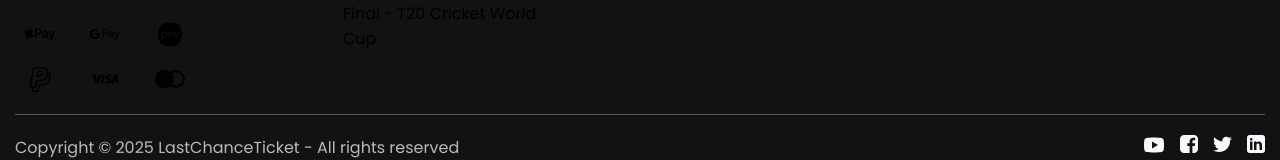
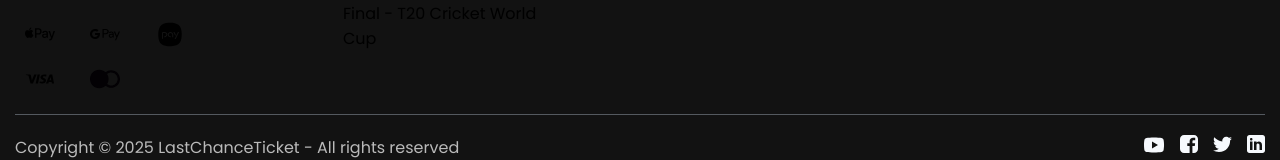
Before and after one commit to amirishaque/LastTicket-speed-optimization, a React (Vite) app: page /Checkout in a window 1280 px wide. Shown: the part 1369-1529 px from the top of the page. Built offline with nearby package versions, Linux system fonts and the light colour scheme.

Commit message:
Update Checkout page

```diff
--- a/src/components/footer/Footer.jsx
+++ b/src/components/footer/Footer.jsx
@@ -3,7 +3,7 @@ import "../../styles/footer/footer.css";
 import ApplyPay from '../../assets/images/applepay.svg';
 import GooglePay from '../../assets/images/googlepay.svg';
 import SamsungPay from '../../assets/images/samsungpay.svg';
-import PayPal from '../../assets/images/paypal.svg';
+// import PayPal from '../../assets/images/paypal.svg';
 import VisaCard from '../../assets/images/visacard.svg';
 import MasterCard from '../../assets/images/mastercard.svg'
 
@@ -35,9 +35,9 @@ const Footer = () => {
               <li>
                 <img src={SamsungPay} alt="icon" width={25} height={25} title="Samsung Payment" style={{height:'25px'}}/>
               </li>
-              <li>
+              {/* <li>
                 <img src={PayPal} alt="icon" width={25} height={25} title="PayPal" style={{height:'25px'}}/>
-              </li>
+              </li> */}
               <li>
                 <img src={VisaCard} alt="icon" width={25} height={30} title="Visa Card Paymeny" />
               </li>
```
